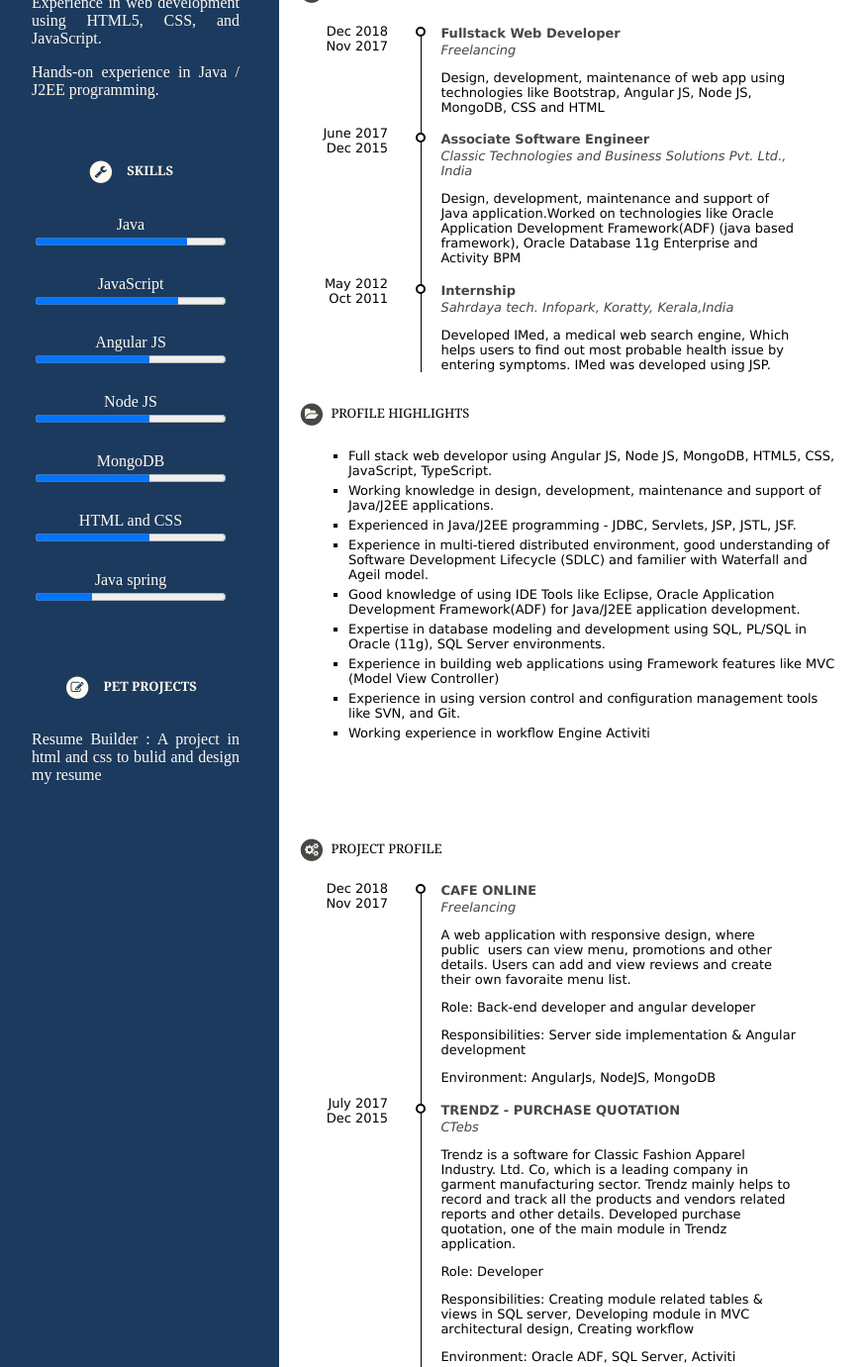
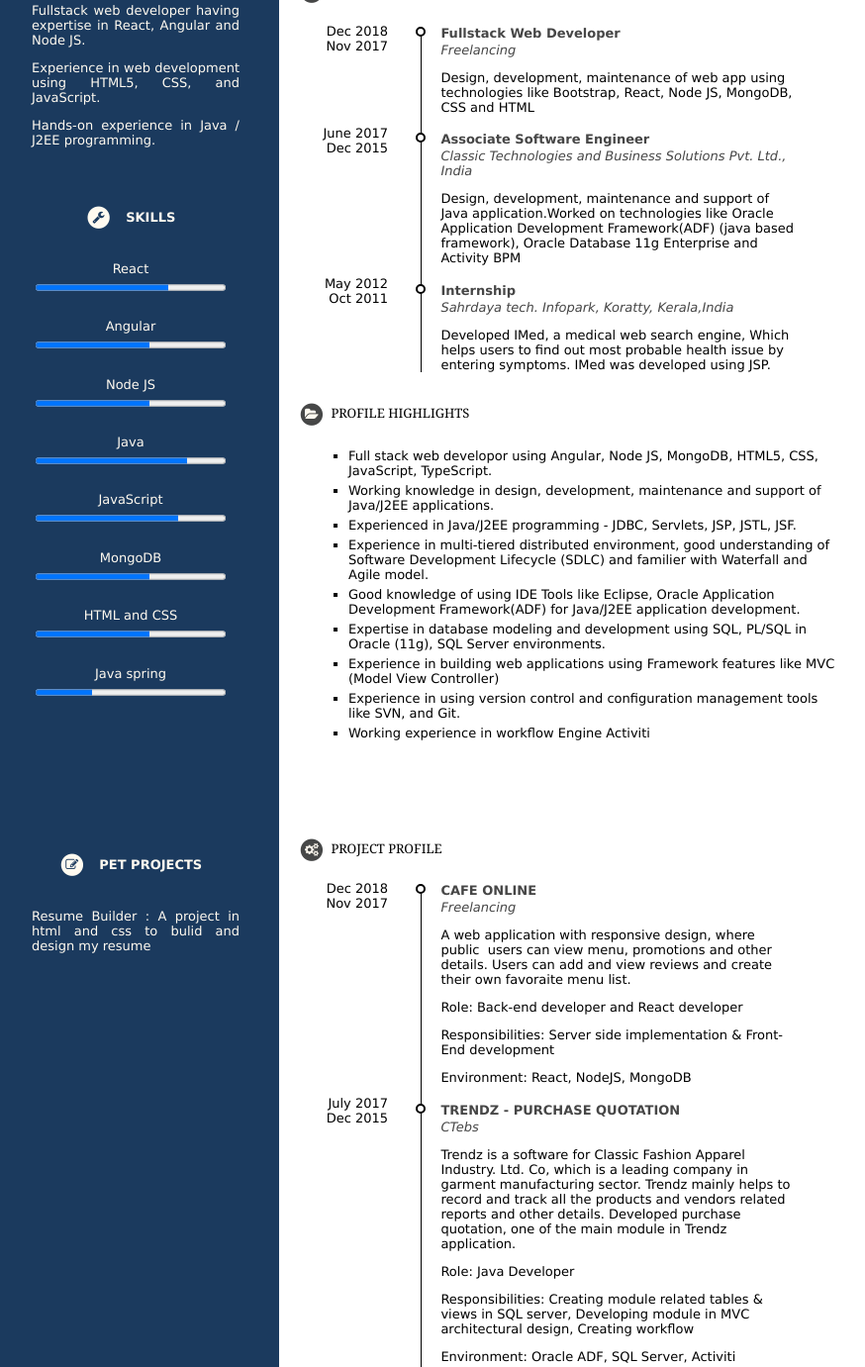
Before and after one commit to freelyfranciz/MyResume, a website: page index.html in a window 1280 px wide. Shown: the part 488-1869 px from the top of the page at 99% size, without its empty margins (18-892 px from the left). Drawn offline with Linux system fonts and the light colour scheme.

Commit message:
Modified font

```diff
--- a/css/styles.css
+++ b/css/styles.css
@@ -25,6 +25,8 @@ margin: 0;
   margin-left: 30px;
   margin-right: 20px;
   text-align: justify;
+  font-family: Verdana, Geneva, Tahoma, sans-serif;
+  font-size: small;
 }
 #side-block{
   padding-bottom: 15px;
@@ -53,10 +55,13 @@ img{
 span {
     display: block;
     text-align: center;
+    font-family: Verdana, Geneva, Tahoma, sans-serif;
+    font-size: small;
   }
+
 .display{
   text-align: center;
-  font-family: Georgia, 'Times New Roman', Times, serif;
+  font-family: Verdana, Geneva, Tahoma, sans-serif;
   font-size: small;
 }
 
--- a/index.html
+++ b/index.html
@@ -38,13 +38,14 @@
                     </span>
                     ABOUT ME</h6>
                 <div id="sideblock-content">
-                    <p>Fullstack web developer having expertise in Angular JS and Node JS.</p>
+                    <p>Two years of experience in developing Enterprise Resource Planning(ERP) software and One year hands-on experience in fullstack web development.</p>
+                    <p>Fullstack web developer having expertise in React, Angular and Node JS.</p>
                     <p>Experience in web development using HTML5, CSS, and JavaScript.</p>
                     <p>Hands-on experience in Java / J2EE programming.</p>
 
                 </div>
             </div>
-            <div id="side-block">
+            <div id="side-block" style="padding-bottom:40px;">
                 <h6 class="display">
                     <span class="fa-stack fa-1x" style="margin-right:10px;">
                         <i class="fa fa-circle fa-stack-2x icon-background"></i>
@@ -52,36 +53,40 @@
                     </span>
                     SKILLS</h6>
                 <div id="progressbar">
+                    <span><label>React</label></span>
+                    <span><progress value="70" max="100" style="width: 80%; margin-bottom: 10px;margin-top: 5px;"></progress></span>
+                </div>
+                <div id="progressbar">
+                    <span><label>Angular</label></span>
+                    <span><progress value="60" max="100" style="width: 80%; margin-bottom: 10px;margin-top: 5px;"></progress></span>
+                </div>
+                <div id="progressbar">
+                    <span><label>Node JS</label></span>
+                    <span><progress value="60" max="100" style="width: 80%; margin-bottom: 10px;margin-top: 5px;"></progress></span>
+                </div>
+                <div id="progressbar">
                     <span><label>Java</label></span>
-                    <span><progress value="80" max="100" style="width: 80%; margin-bottom: 10px;"></progress></span>
+                    <span><progress value="80" max="100" style="width: 80%; margin-bottom: 10px;margin-top: 5px;"></progress></span>
                 </div>
                 <div id="progressbar">
                     <span><label>JavaScript</label></span>
-                    <span><progress value="75" max="100" style="width: 80%; margin-bottom: 10px;"></progress></span>
-                </div>
-                <div id="progressbar">
-                    <span><label>Angular JS</label></span>
-                    <span><progress value="60" max="100" style="width: 80%; margin-bottom: 10px;"></progress></span>
-                </div>
-                <div id="progressbar">
-                    <span><label>Node JS</label></span>
-                    <span><progress value="60" max="100" style="width: 80%; margin-bottom: 10px;"></progress></span>
+                    <span><progress value="75" max="100" style="width: 80%; margin-bottom: 10px;margin-top: 5px;"></progress></span>
                 </div>
                 <div id="progressbar">
                     <span><label>MongoDB</label></span>
-                    <span><progress value="60" max="100" style="width: 80%; margin-bottom: 10px;"></progress></span>
+                    <span><progress value="60" max="100" style="width: 80%; margin-bottom: 10px;margin-top: 5px;"></progress></span>
                 </div>
                 <div id="progressbar">
                     <span><label>HTML and CSS</label></span>
-                    <span><progress value="60" max="100" style="width: 80%; margin-bottom: 10px;"></progress></span>
+                    <span><progress value="60" max="100" style="width: 80%; margin-bottom: 10px;margin-top: 5px;"></progress></span>
                 </div>
                 <div id="progressbar">
                     <span><label>Java spring</label></span>
-                    <span><progress value="30" max="100" style="width: 80%; margin-bottom: 10px;"></progress></span>
+                    <span><progress value="30" max="100" style="width: 80%; margin-bottom: 10px;margin-top: 5px;"></progress></span>
                 </div>
             </div>
 
-            <div id="side-block">
+            <div id="side-block" style="padding-top:40px;">
                 <h6 class="display">
                     <span class="fa-stack fa-1x" style="margin-right:10px;">
                         <i class="fa fa-circle fa-stack-2x icon-background"></i>
@@ -193,7 +198,7 @@
                     <div class="content">
                         <h4 class="heading">Fullstack Web Developer</h4>
                         <p class="subheading">Freelancing</p>
-                        <p>Design, development, maintenance of web app using technologies like Bootstrap, Angular JS,
+                        <p>Design, development, maintenance of web app using technologies like Bootstrap, React,
                             Node JS, MongoDB, CSS and
                             HTML
                         </p>
@@ -241,13 +246,13 @@
             </div>
             <div style="padding-bottom: 30px;">
                 <ul class="list-style">
-                    <li>Full stack web developor using Angular JS, Node JS, MongoDB, HTML5, CSS, JavaScript, TypeScript.
+                    <li>Full stack web developor using Angular, Node JS, MongoDB, HTML5, CSS, JavaScript, TypeScript.
                     </li>
                     <li>Working knowledge in design, development, maintenance and support of Java/J2EE applications.
                     </li>
                     <li>Experienced in Java/J2EE programming - JDBC, Servlets, JSP, JSTL, JSF.</li>
                     <li>Experience in multi-tiered distributed environment, good understanding of Software Development
-                        Lifecycle (SDLC) and familier with Waterfall and Ageil model.</li>
+                        Lifecycle (SDLC) and familier with Waterfall and Agile model.</li>
                     <li>Good knowledge of using IDE Tools like Eclipse, Oracle Application Development
                         Framework(ADF) for Java/J2EE application development.</li>
                     <li>Expertise in database modeling and development using SQL, PL/SQL in Oracle (11g), SQL Server
@@ -281,9 +286,9 @@
                         <h4 class="heading">CAFE ONLINE</h4>
                         <p class="subheading">Freelancing</p>
                         <p>A web application with responsive design, where public  users can view menu, promotions and other details. Users can add and view reviews and create their own favoraite menu list.</p>
-                        <p>Role: Back-end developer and angular developer</p>
-                        <p>Responsibilities: Server side implementation & Angular development</p>
-                        <p> Environment: AngularJs, NodeJS, MongoDB</p>
+                        <p>Role: Back-end developer and React developer</p>
+                        <p>Responsibilities: Server side implementation & Front-End development</p>
+                        <p>Environment: React, NodeJS, MongoDB</p>
 
                     </div>
                 </div>
@@ -300,7 +305,7 @@
                             Trendz is a software for Classic Fashion Apparel Industry. Ltd. Co, which is a leading company in garment manufacturing sector.
                             Trendz mainly helps to record and track all the products and vendors related reports and other details. Developed purchase quotation, one of the main module in Trendz application.
                         </p>
-                        <p>Role: Developer</p>
+                        <p>Role: Java Developer</p>
                         <p>Responsibilities: Creating module related tables & views in SQL server, Developing module in MVC architectural design, Creating workflow  </p>
                         <p>Environment: Oracle ADF, SQL Server, Activiti </p>
                     </div>
@@ -318,7 +323,7 @@
                         <p>The project mainly focuses on the energy conservation in Wireless Sensor Network(WSN). This
                             was done by scheduling each sensors with its sleep and active time with the help of sample
                             data.
-                            Made the research and run the algorithm with the help of Matlab and c++.
+                            Made the research and run the algorithm with the help of Matlab and Java.
                         </p>
                     </div>
                 </div>
@@ -369,7 +374,7 @@
             <div class="timeline">
                 <div class="datecontainer">
                     <div>
-                        <p>Present.. April 2020</p>
+                        <p>May 2020 April 2020</p>
                     </div>
                 </div>
                 <div class="container right">
```
